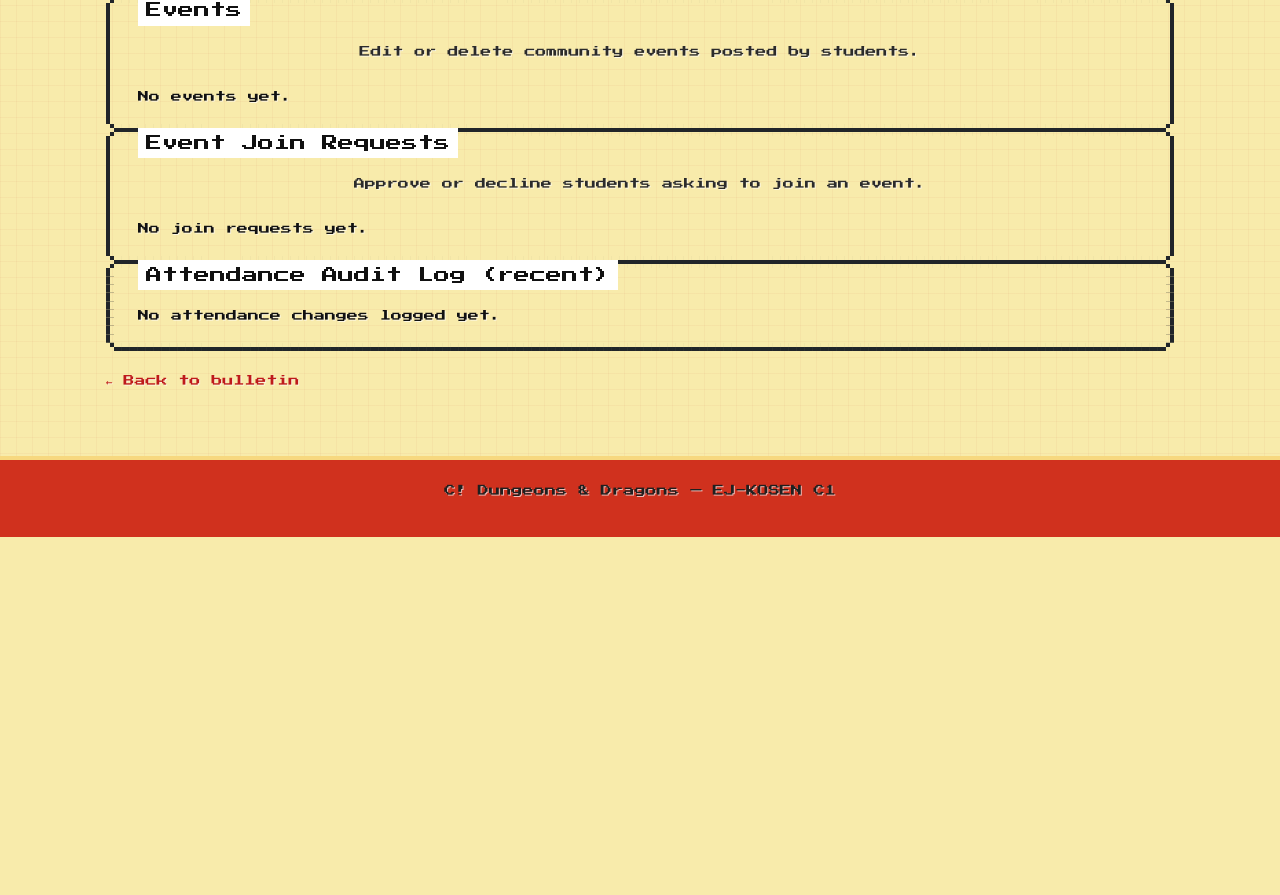
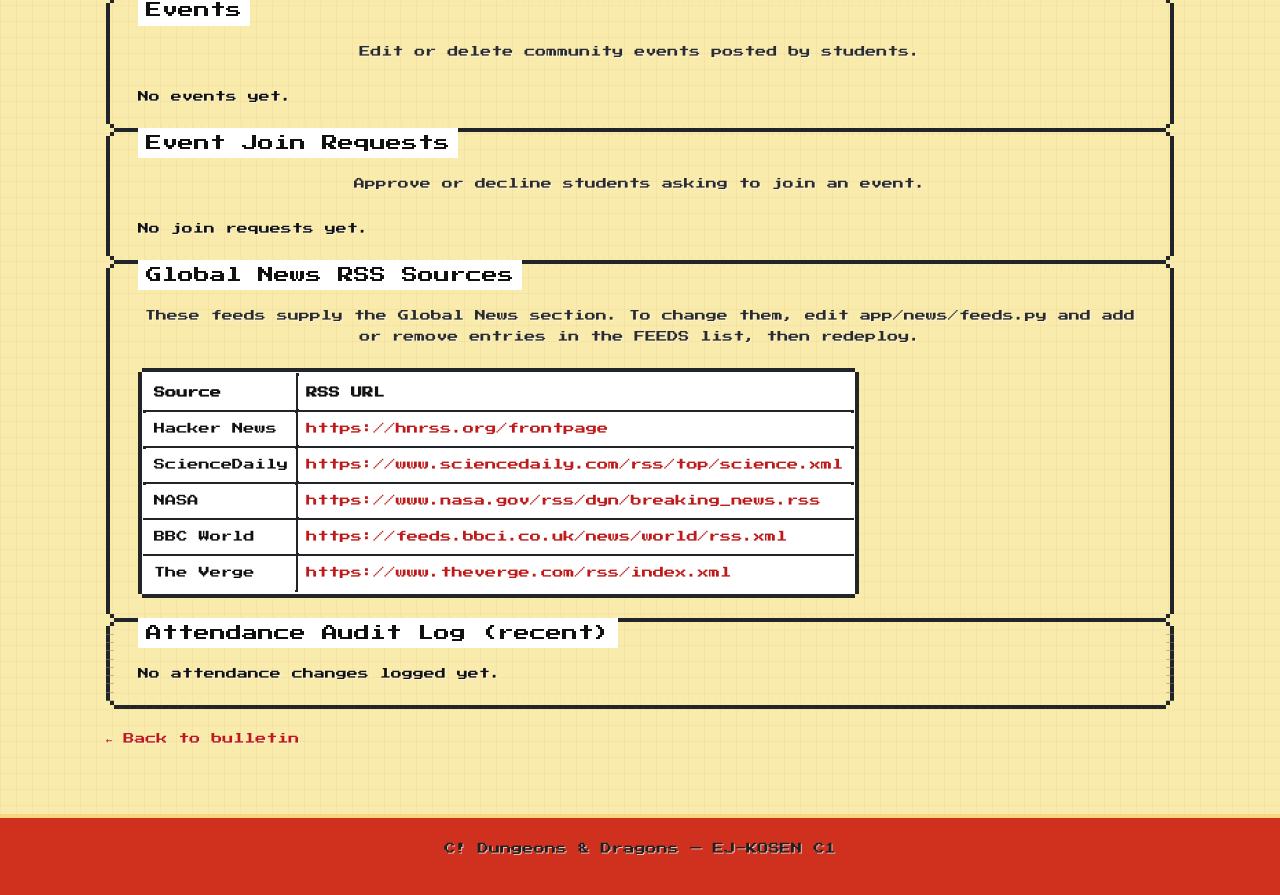
Before and after one commit to asaadzx/C_Dungeons_Dragons, a Flask app: page /admin in a window 1280 px wide. Shown: the part 2587-3482 px from the top of the page. Before the commit the page ends 3124 px from the top, so only its background shows below. Run offline with Flask 3, Linux system fonts and the light colour scheme; the visitor is signed in with stand-in values (Sample User, id 1); data that the repository does not hold is empty; some libraries are stand-ins or nearby versions.

Commit message:
Show global news RSS sources in the staff panel

```diff
--- a/app/admin/routes.py
+++ b/app/admin/routes.py
@@ -20,6 +20,7 @@ from ..models import (
     Student,
     TedTalk,
 )
+from ..news.feeds import FEEDS
 
 CLASS_NEWS_CATEGORY = "Class News"
 
@@ -61,6 +62,8 @@ def index():
         memes=Meme.query.order_by(Meme.id.desc()).all(),
         ted_talks=TedTalk.query.order_by(TedTalk.id.desc()).all(),
         audits=AttendanceAudit.query.order_by(AttendanceAudit.created_at.desc()).limit(20).all(),
+        # Read-only list of the RSS feeds that power the global news page.
+        news_feeds=FEEDS,
     )
 
 
--- a/app/templates/admin/index.html
+++ b/app/templates/admin/index.html
@@ -324,6 +324,29 @@
     {% endif %}
 </section>
 
+<!-- ===================== NEWS RSS SOURCES ===================== -->
+<section class="nes-container with-title is-rounded mt-2">
+    <p class="title">Global News RSS Sources</p>
+    <p class="page-subtitle">
+        These feeds supply the Global News section. To change them, edit
+        <code>app/news/feeds.py</code> and add or remove entries in the
+        <code>FEEDS</code> list, then redeploy.
+    </p>
+    <table class="nes-table is-bordered">
+        <thead>
+            <tr><th>Source</th><th>RSS URL</th></tr>
+        </thead>
+        <tbody>
+            {% for label, url in news_feeds %}
+                <tr>
+                    <td>{{ label }}</td>
+                    <td><a href="{{ url|safe_url }}" target="_blank" rel="noopener">{{ url }}</a></td>
+                </tr>
+            {% endfor %}
+        </tbody>
+    </table>
+</section>
+
 <section class="nes-container with-title is-rounded mt-2">
     <p class="title">Attendance Audit Log (recent)</p>
     {% if audits %}
```
